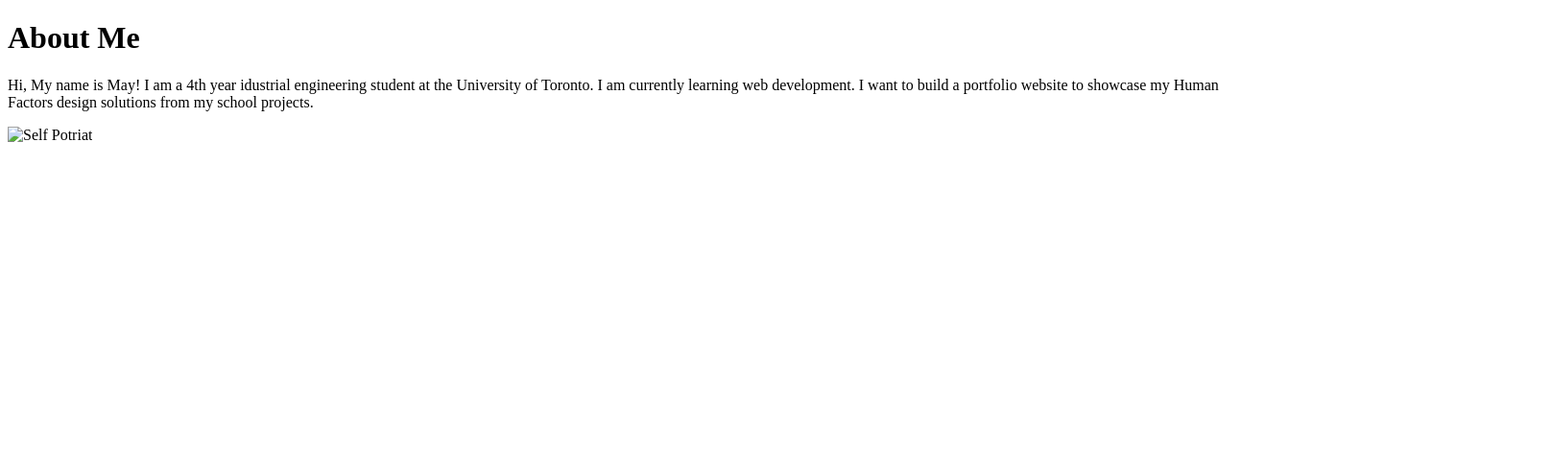
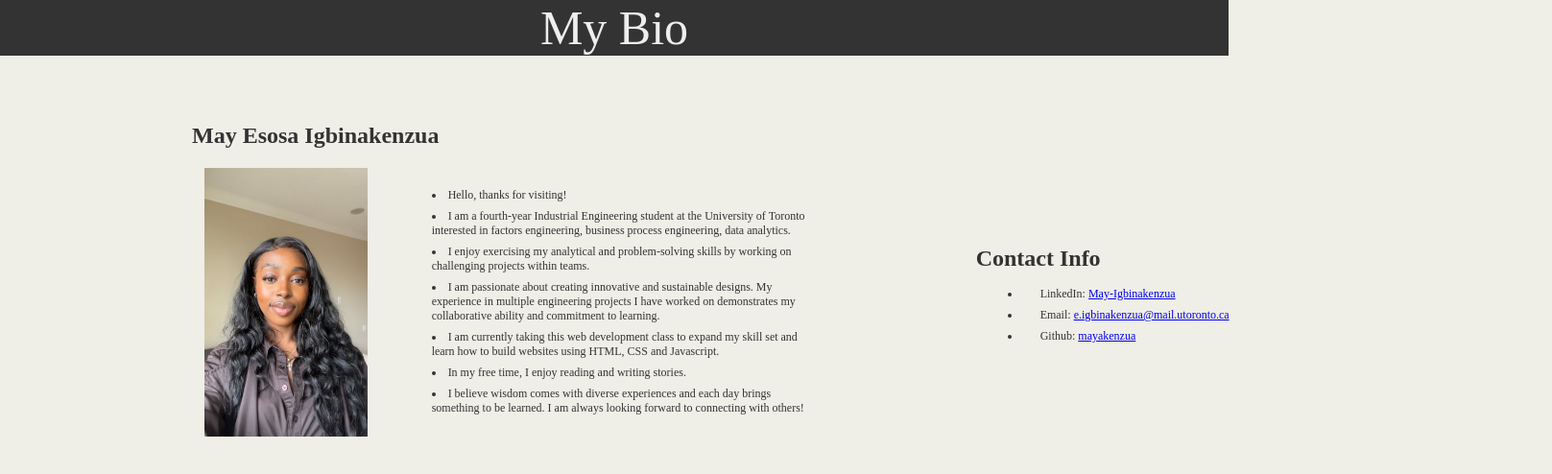
Before and after one commit to mayakenzua/myfirstrepository, a plain HTML site: page index.html in a window 1280 px wide. Shown: the whole page at 96% size, 1617 px wide, since content can reach past the window. Drawn offline with Linux system fonts and the light colour scheme.

Commit message:
updating files

```diff
--- a/CSS/style.css
+++ b/CSS/style.css
@@ -9,11 +9,14 @@
    header {
         /* The background of the heading element will now be black. */
         background-color: #333333;
+        background-position: center;
          /* Align the text to the center of its enclosing element (e.g. div). */
         text-align: center;
         /* This will color the heading font white. */
         font: Georgia;
         font-size: 50px; color: #eee;
+        margin: 0;
+        padding: 0;
      }
 
    h1 {
@@ -23,6 +26,7 @@
 
         /* Underline the text.
         text-decoration: underline; */
+        font: "Times New Roman";
         display: inline-flex;
         margin-top: 70px;
         padding: 0px;
@@ -36,6 +40,7 @@
 
         /* Underline the text.
         text-decoration: underline; */
+        font: "Times New Roman";
         font-size: 24px;
         margin: 0 auto;
       }
@@ -44,6 +49,8 @@
         margin: 7px;
         padding: 0 20px;
         width: 400px;
+        font: Serif;
+        font-size: 12px; color: #333333;
       }
 
     .main-bio {
@@ -73,11 +80,13 @@
         width: 500px;
         padding: 0px 50px;
         align-items: flex-end;
+        display: inline-flex;
+        position: relative;
       }
 
     .text-box {
         margin: 10px;
-        float: inlin-start;
+        float: inline-start;
       }
 
       .bigger_text{
--- a/index.html
+++ b/index.html
@@ -1,14 +1,41 @@
-<!-- this is what a comment looks like -->
-<!DOCTYPE html> <!-- tells the browser that this FILE format is HTML -->
-<html lang="en"> <!-- tells the browser that this CODE format is in HTML -->
-    <head>
-        <meta charset="utf-8"> <!-- tells the browser the display format -->
-        <meta name="viewport" content="width=device-width, initial-scale=1.0"> <!-- sets up the webpage to be mobile friendly. (first) mobile responsive -->
-        <title>My Bibliography</title> <!-- displays the title of the page in the browser type-->
-    </head> <!-- tells the browser that this CODE inside it needs to be executred first -->
-    <body> <!--contains the physical contents in the web browser itself-->
-        <h1> About Me </h1>
-        <p>Hi, My name is May! I am a 4th year idustrial engineering student at the University of Toronto. I am currently learning web development. I want to build a portfolio website to showcase my Human Factors design solutions from my school projects.</p> <!--contains a bunch of text in a paragraph-->
-        <img src="img-me" alt="Self Potriat" style="width:500px;height:600px;">
-    </body>
-</html>
+<!DOCTYPE html>
+<html>
+<head>
+<title>My Portfolio Bio Page</title>
+<!-- Link to your external CSS -->
+<link rel="stylesheet" href="./CSS/style.css">
+</head>
+<body>
+<!-- Center -->
+<header>My Bio</header>
+
+<section class="main-bio">
+    <h1 id="myHeader">May Esosa Igbinakenzua</h1>
+<div class="container main-bio">
+            <h2 id="bioImage"></h2>
+            <img src="./images/me.jpg" class="self-portrait" alt="self portrait">
+
+        <div class="text-box">
+            <p1> <li>Hello, thanks for visiting!</li>
+
+            <li> I am a fourth-year Industrial Engineering student at the University of Toronto interested in factors engineering, business process engineering, data analytics.</li>
+            <li>I enjoy exercising my analytical and problem-solving skills by working on challenging projects within teams.</li>
+            <li> I am passionate about creating innovative and sustainable designs. My experience in multiple engineering projects I have worked on demonstrates my collaborative ability and commitment to learning.</li>
+            <li>I am currently taking this web development class to expand my skill set and learn how to build websites using HTML, CSS and Javascript.</li>
+            <li> In my free time, I enjoy reading and writing stories.</li>
+
+            <li>I believe wisdom comes with diverse experiences and each day brings something to be learned. I am always looking forward to connecting with others!</li> </p1>
+        </div>
+<div>
+<section>
+
+<section class="contact-info">
+        <div>
+            <h2 id="contactInfo">Contact Info</h2>
+            <ul>
+                <li> LinkedIn: <a href="https://www.linkedin.com/in/may-igbinakenzua/">May-Igbinakenzua</a></li>
+                <li> Email: <a href="mailto: E.igbinakenzua@mail.utoronto.ca">e.igbinakenzua@mail.utoronto.ca</a></li>
+                <li> Github: <a href="https://github.com/mayakenzua/myfirstrepository">mayakenzua</a></li>
+              </ul>
+        </div>
+</section>
```
Also changed, not shown: CSS/index.html (+3 -4 lines).
